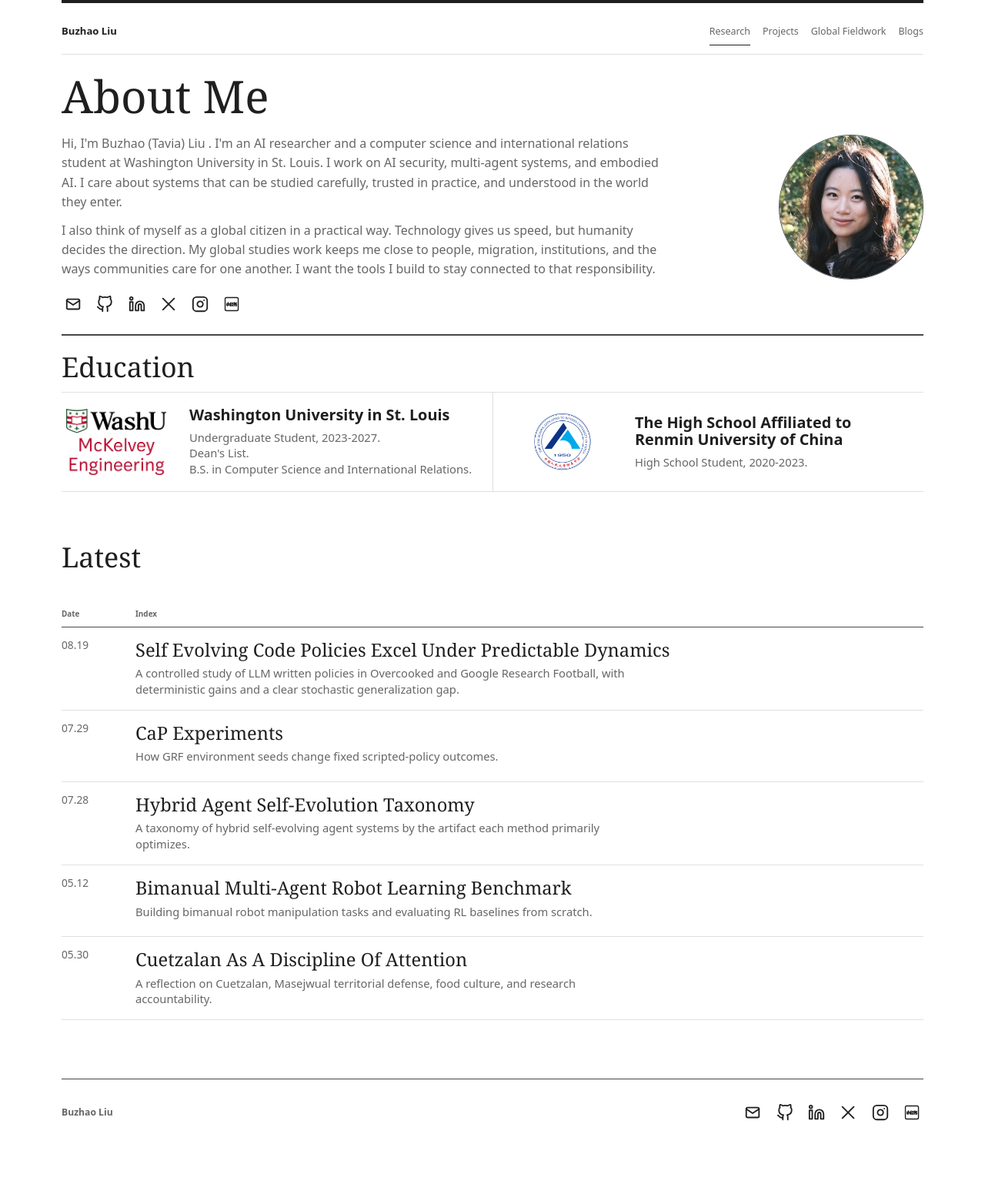
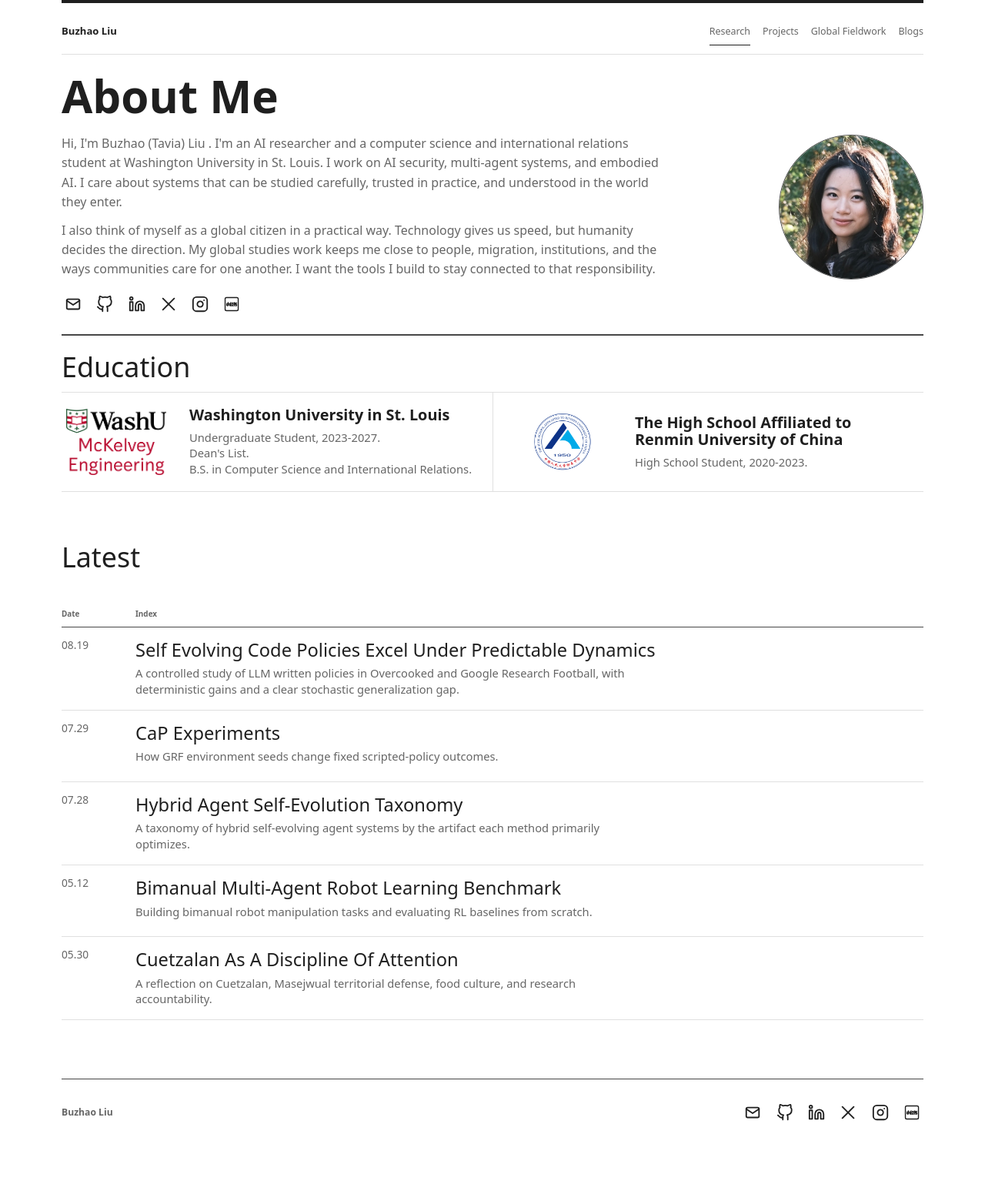
Before and after one commit to tavia-liu/tavia-liu.github.io, a Jekyll site: the page built from index.html, in a window 1280 px wide. Shown: the whole page at 77% size. Built offline with Jekyll 4.4.1, drawn with Linux system fonts in a browser that asks for light colours.

Commit message:
Use one sans-serif family across the site
Co-Authored-By: Claude Fable 5.1 <noreply@anthropic.com>
Claude-Session: https://claude.ai/code/session_01Ai1xjJZVuDKYEKB9CqdYSi

```diff
--- a/_layouts/default.html
+++ b/_layouts/default.html
@@ -7,7 +7,7 @@
     <title>{% if page.title %}{{ page.title }} - {% endif %}{{ site.title }}</title>
     <link rel="canonical" href="{{ page.url | absolute_url }}">
     <link rel="alternate" type="application/rss+xml" title="{{ site.title }}" href="{{ '/feed.xml' | relative_url }}">
-    <link rel="stylesheet" href="{{ '/assets/css/main.css?v=20261003-white' | relative_url }}">
+    <link rel="stylesheet" href="{{ '/assets/css/main.css?v=20261003-sans' | relative_url }}">
   </head>
   <body{% if page.url == "/" %} class="is-home"{% endif %}>
     <header class="site-header">
--- a/assets/css/main.css
+++ b/assets/css/main.css
@@ -11,7 +11,7 @@
   --accent-soft: rgba(76, 100, 80, 0.12);
   --warm: #8a6b3d;
   --code: #f4f4f2;
-  --font-display: ui-serif, Georgia, Cambria, "Times New Roman", Times, serif;
+  --font-display: ui-sans-serif, system-ui, -apple-system, BlinkMacSystemFont, "Segoe UI", sans-serif;
   --font-main: ui-sans-serif, system-ui, -apple-system, BlinkMacSystemFont, "Segoe UI", sans-serif;
   color-scheme: light;
 }
@@ -201,7 +201,7 @@ h1 {
   max-width: 980px;
   font-family: var(--font-display);
   font-size: clamp(1.95rem, 4.5vw, 3.7rem);
-  font-weight: 400;
+  font-weight: 600;
 }
 
 .hero h1 {
@@ -270,7 +270,7 @@ h1 {
 h2 {
   font-family: var(--font-display);
   font-size: clamp(1.55rem, 3.2vw, 2.65rem);
-  font-weight: 400;
+  font-weight: 600;
 }
 
 h3 {
@@ -1055,7 +1055,7 @@ figcaption {
   color: var(--ink);
   font-family: var(--font-display);
   font-size: clamp(1.45rem, 3vw, 2.6rem);
-  font-weight: 400;
+  font-weight: 600;
   line-height: 1;
   transition: transform 260ms ease, color 220ms ease;
 }
@@ -1235,7 +1235,7 @@ figcaption {
   color: var(--ink);
   font-family: var(--font-display);
   font-size: clamp(1.02rem, 1.6vw, 1.35rem);
-  font-weight: 400;
+  font-weight: 600;
   line-height: 1.14;
   text-decoration: none;
   transition: color 220ms ease, transform 260ms ease;
```
